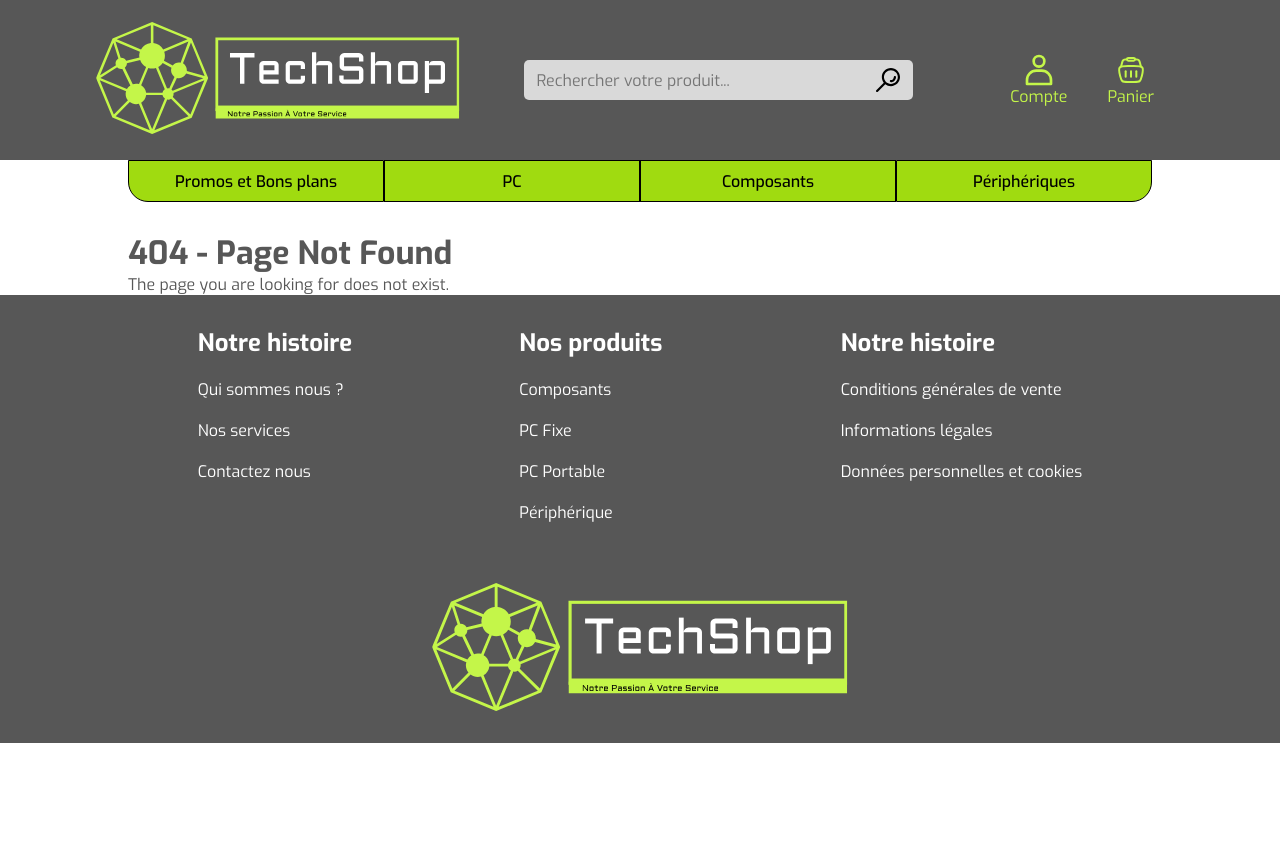
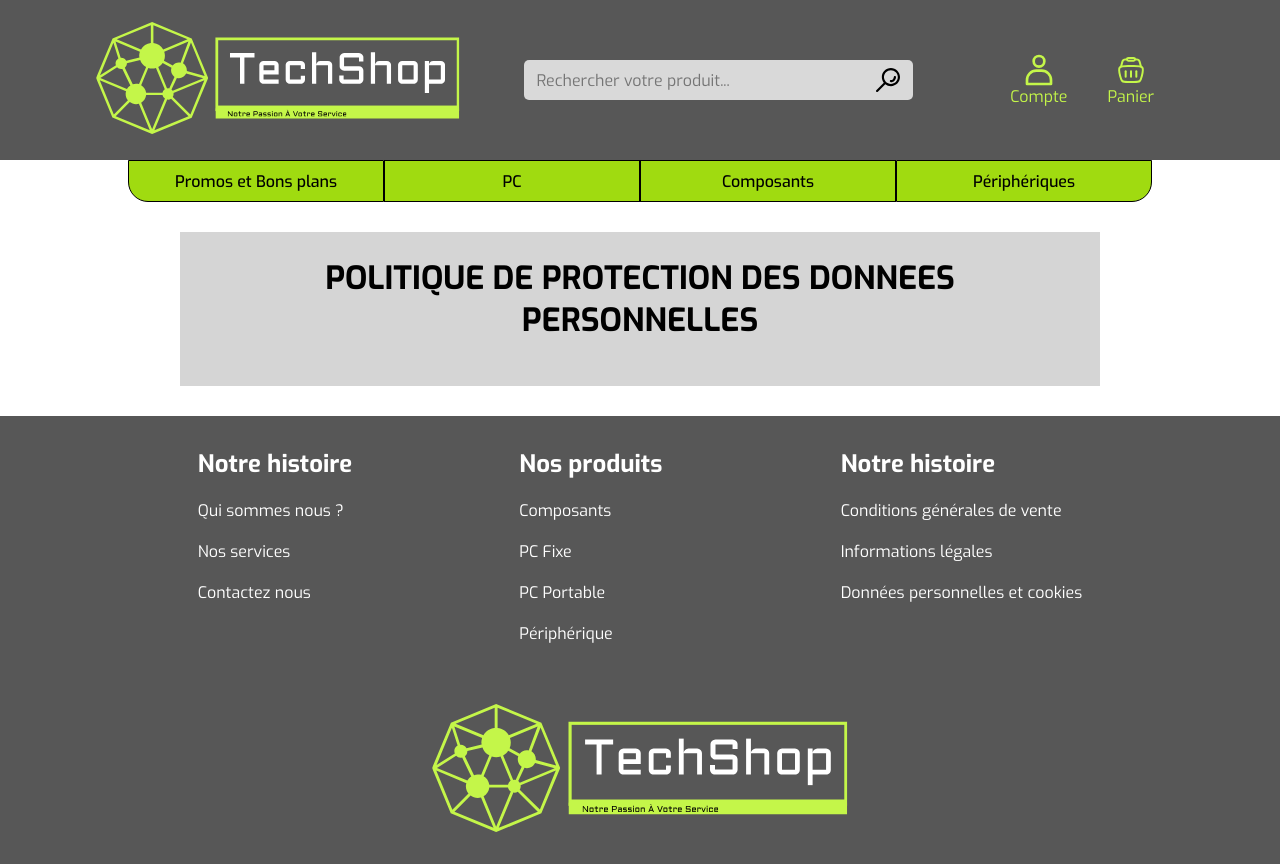
Before and after one commit to TyTanKil/Challenge-S2-4IW2, a Vue app in the folder CLIENT/: page /donnees_personnelles in a window 1280 px wide. Before the commit the page ends 800 px from the top, so only its background shows below. Built offline with nearby package versions, Linux system fonts and the light colour scheme; what vue-toast-notification would draw is missing.

Commit message:
started working on 'donnees personnelles'

```diff
--- a/CLIENT/src/components/AppFooter.vue
+++ b/CLIENT/src/components/AppFooter.vue
@@ -27,7 +27,7 @@
         <ul>
           <li><router-link to="/cgv">Conditions générales de vente</router-link></li>
           <li><router-link to="/informations_legales">Informations légales</router-link></li>
-          <li><router-link to="">Données personnelles</router-link> et <router-link to="/declaration_cookies">cookies</router-link></li>
+          <li><router-link to="/donnees_personnelles">Données personnelles</router-link> et <router-link to="/declaration_cookies">cookies</router-link></li>
       </ul>
       </div>
     </div>
--- a/CLIENT/src/main.js
+++ b/CLIENT/src/main.js
@@ -39,6 +39,7 @@ import Mailer from './views/AppTestMailer.vue'
 import InfosLegales from './views/AppInformationsLegales.vue'
 import AppCGV from './views/AppCGV.vue'
 import AppDeclarationCookies from './views/AppDeclarationCookies.vue'
+import AppDonneesPersonnelles from './views/AppDonneesPersonnelles.vue'
 
 import 'vue-toast-notification/dist/theme-sugar.css'
 
@@ -129,12 +130,17 @@ const routes = [
   { path: '/cancel', name: 'Cancel', component: Cancel },
   { path: '/informations_legales', name: 'InfosLegales', component: InfosLegales },
   { path: '/cgv', name: 'AppCGV', component: AppCGV },
-  { path: '/declaration_cookies', name: 'DeclarationCookies', component: AppDeclarationCookies }
+  { path: '/declaration_cookies', name: 'DeclarationCookies', component: AppDeclarationCookies },
+  { path: '/donnees_personnelles', name: 'DonneesPersonnelles', component: AppDonneesPersonnelles }
 ]
 
 const router = createRouter({
   history: createWebHistory(),
-  routes
+  routes,
+  scrollBehavior(){
+    // always scroll to top
+    return { top: 0 }
+  },
 })
 
 router.beforeEach(async (to, from, next) => {
--- /dev/null
+++ b/CLIENT/src/views/AppDonneesPersonnelles.vue
@@ -0,0 +1,37 @@
+<script lang="ts" setup>
+
+</script>
+
+<template>
+  <div class="donnees_personnelles">
+    <h1>POLITIQUE DE PROTECTION DES DONNEES PERSONNELLES</h1>
+
+    <div>
+      <!-- TODO: Ben ça hein -->
+      <!-- https://www.groupe-ldlc.com/donnees-personnelles/ -->
+    </div>
+  </div>
+</template>
+
+<style scoped>
+.donnees_personnelles {
+  width: 85%;
+  margin: auto auto 30px;
+  color: black;
+  background-color: #d5d5d5;
+  padding: 25px;
+
+  .sub_title {
+    margin: 10px 0 5px 0;
+  }
+
+  h1 {
+    text-align: center;
+    margin-bottom: 20px;
+  }
+
+  ul {
+    margin-left: 20px;
+  }
+}
+</style>
```
